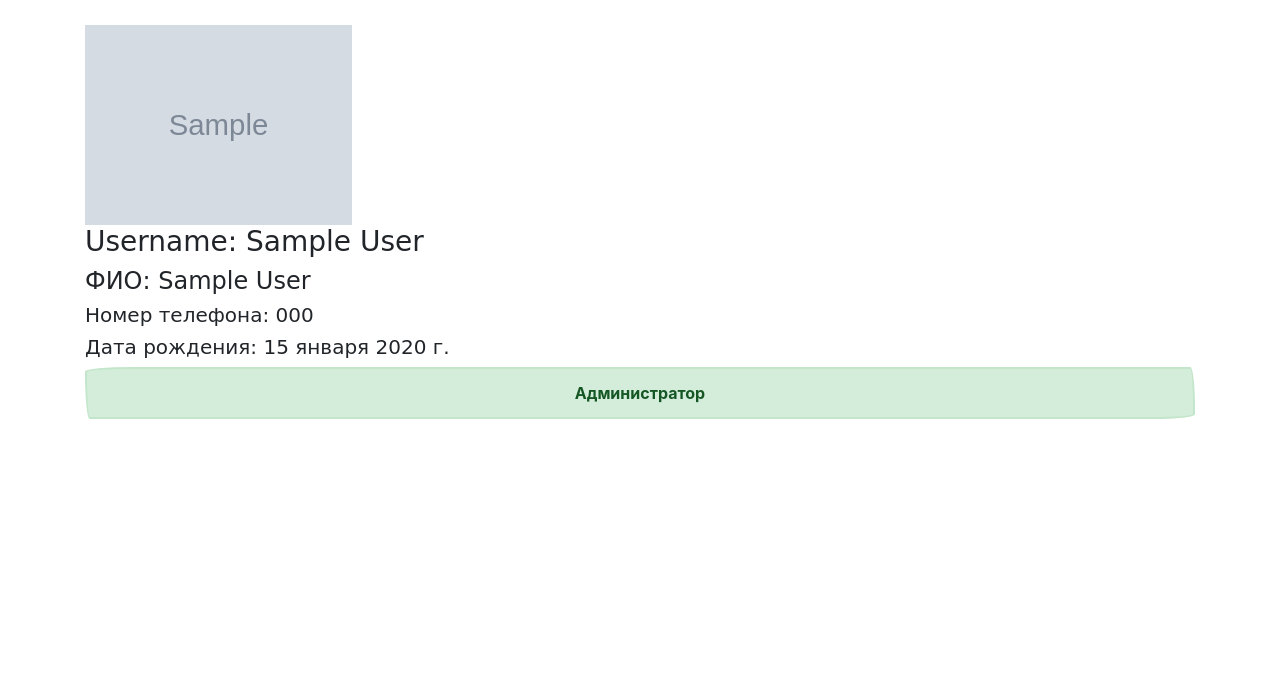
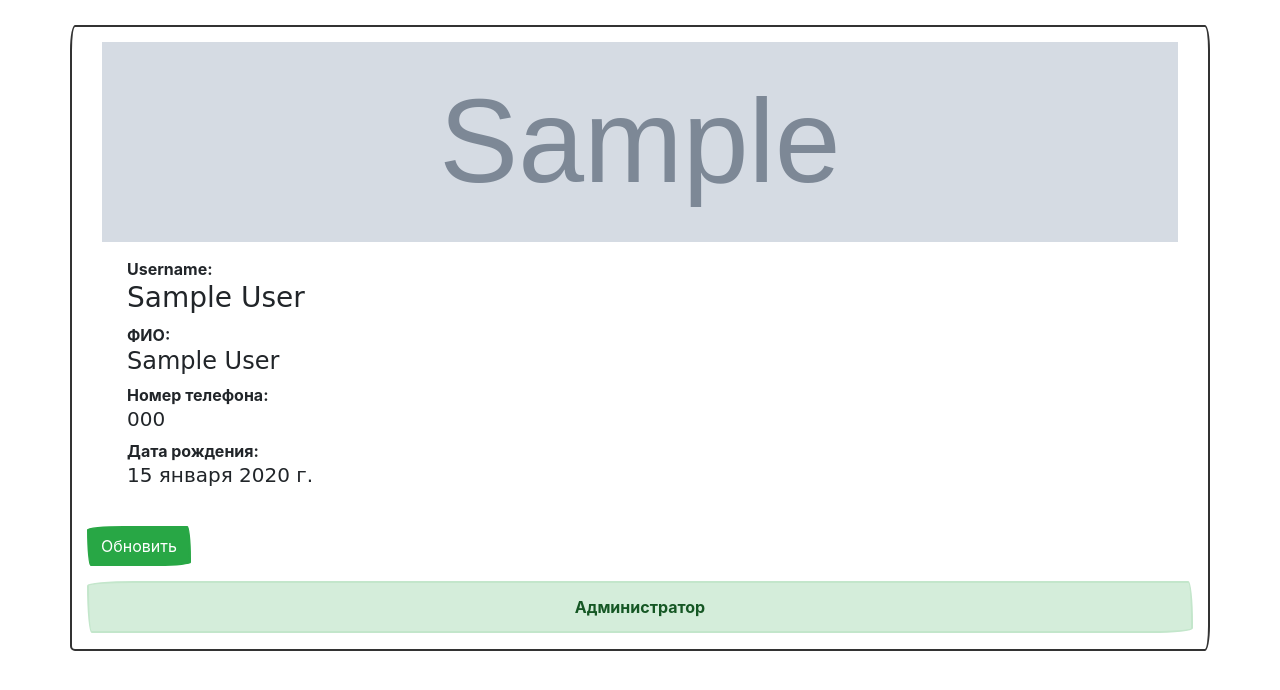
Before and after one commit to Vladimir-Vologda/Example, a Django app: page /users/account/ in a window 1280 px wide. Shown: the part 60-750 px from the top of the page. Run offline with Django 4.2, Linux system fonts and the light colour scheme; a user stored in the database is signed in; tables that the repository leaves empty hold one stand-in row (values such as "Sample post"); grey boxes marked "Sample" are stand-in pictures; some libraries are stand-ins or nearby versions; some web fonts are replaced.

Commit message:
Added the ability to update

```diff
--- a/article/templates/article/article_detail_view.html
+++ b/article/templates/article/article_detail_view.html
@@ -11,6 +11,11 @@
             <h5>{{ form.description }}</h5>
             <p>{{ form.text }}</p>
             <img src="{{ MEDIA_URL }}{{ form.image.url }}" height="200" width="100%">
+            {% if form.author == request.user %}
+            <a href="{% url 'article_change' form.slug %}">
+                <button type="submit" class="btn btn-success cus-but">Обновить</button>
+            </a>
+            {% endif %}
         </div>
     </div>
 </div>
--- a/article/urls.py
+++ b/article/urls.py
@@ -1,9 +1,10 @@
 from django.urls import path
 
-from article.views import ArticleListView, ArticleCreateView, ArticleDetailView
+from article.views import ArticleListView, ArticleCreateView, ArticleDetailView, ArticleChangeView
 
 urlpatterns = [
     path('', ArticleListView.as_view(), name='article_list'),
     path('create-article/', ArticleCreateView.as_view(), name='article_create'),
     path('detail-article/<slug:slug>/', ArticleDetailView.as_view(), name='article_detail'),
+    path('change/<slug:slug>/', ArticleChangeView.as_view(), name='article_change'),
 ]
--- a/static/css/main.css
+++ b/static/css/main.css
@@ -5,3 +5,14 @@
 .cus-det{
     margin-bottom: 15px;
 }
+
+.cus-but {
+    margin-top: 15px;
+    margin-bottom: 15px;
+}
+
+.cus-img {
+    margin: 15px;
+    height: 200px;
+    width: auto;
+}
--- a/users/templates/users/custom_detail_view.html
+++ b/users/templates/users/custom_detail_view.html
@@ -4,12 +4,21 @@
 
 <div class="container">
     <div class="row">
-        <div class="col-lg-12">
-            <img src="{{ MEDIA_URL }}{{ user.avatar.url }}" height="200" width="auto">
-            <h3>Username: {{ user.name }}</h3>
-            <h4>ФИО: {{ user.full_name }}</h4>
-            <h5>Номер телефона: {{ user.phone }}</h5>
-            <h5>Дата рождения: {{ user.date_birth }}</h5>
+        <div class="col-lg-12 card">
+<!--            <ul>-->
+                <img src="{{ MEDIA_URL }}{{ user.avatar.url }}" class="cus-img">
+                <ul class="">
+                    Username: <h3>{{ user.name }}</h3>
+                    ФИО: <h4>{{ user.full_name }}</h4>
+                    Номер телефона: <h5>{{ user.phone }}</h5>
+                    Дата рождения: <h5>{{ user.date_birth }}</h5>
+                </ul>
+<!--            </ul>-->
+            <a href="{% url 'change' user.slug %}">
+                <button type="submit" class="btn btn-success cus-but">
+                    Обновить
+                </button>
+            </a>
             {% if user.is_admin %}
             <div class="alert alert-success">
                 <center>
--- a/users/views.py
+++ b/users/views.py
@@ -52,7 +52,7 @@
     model = CustomUserModel
     template_name = 'users/custom_change_view.html'
     context_object_name = 'form'
-    success_url = reverse_lazy('')
+    success_url = reverse_lazy('user_detail')
 
     def get_context_data(self, **kwargs):
         context = super(CustomChangeView, self).get_context_data(**kwargs)
```
Also changed, not shown: article/templates/article/article_change_view.html (added, +17 -0 lines), article/views.py (+14 -1 lines).
